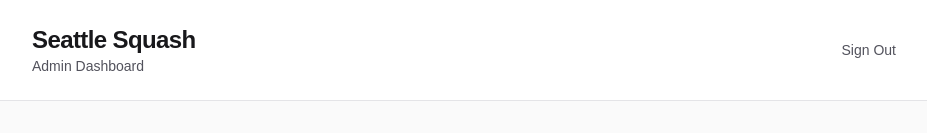
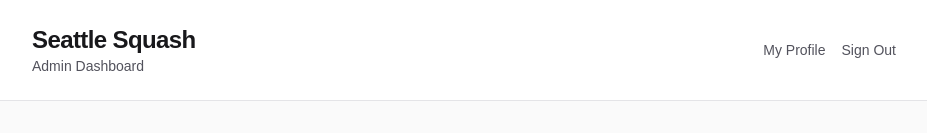
Before and after one commit to gbowie-jpg/squash-tournament-app, a Next.js app: page /admin in a window 1280 px wide. Shown: the top 133 px of the page, without its empty margins (176-1103 px from the left). Built offline with nearby package versions, Linux system fonts and the light colour scheme; no server answers.

Commit message:
Add My Profile link to admin dashboard header
Superadmins and admins can now access their player profile from the
admin dashboard header, alongside the Sign Out button.

Co-Authored-By: Claude Sonnet 4.6 <noreply@anthropic.com>

```diff
--- a/src/app/admin/page.tsx
+++ b/src/app/admin/page.tsx
@@ -77,12 +77,20 @@ export default function AdminDashboard() {
             <h1 className="text-2xl font-bold tracking-tight">Seattle Squash</h1>
             <p className="text-sm text-zinc-600">Admin Dashboard</p>
           </div>
+          <div className="flex items-center gap-4">
+            <Link
+              href="/account"
+              className="text-sm text-zinc-600 hover:text-zinc-800 transition-colors"
+            >
+              My Profile
+            </Link>
             <button
               onClick={signOut}
               className="text-zinc-600 hover:text-zinc-800 text-sm transition-colors"
             >
               Sign Out
             </button>
+          </div>
         </div>
       </header>
 
```
Lines whose indentation alone changed are shown as unchanged.
